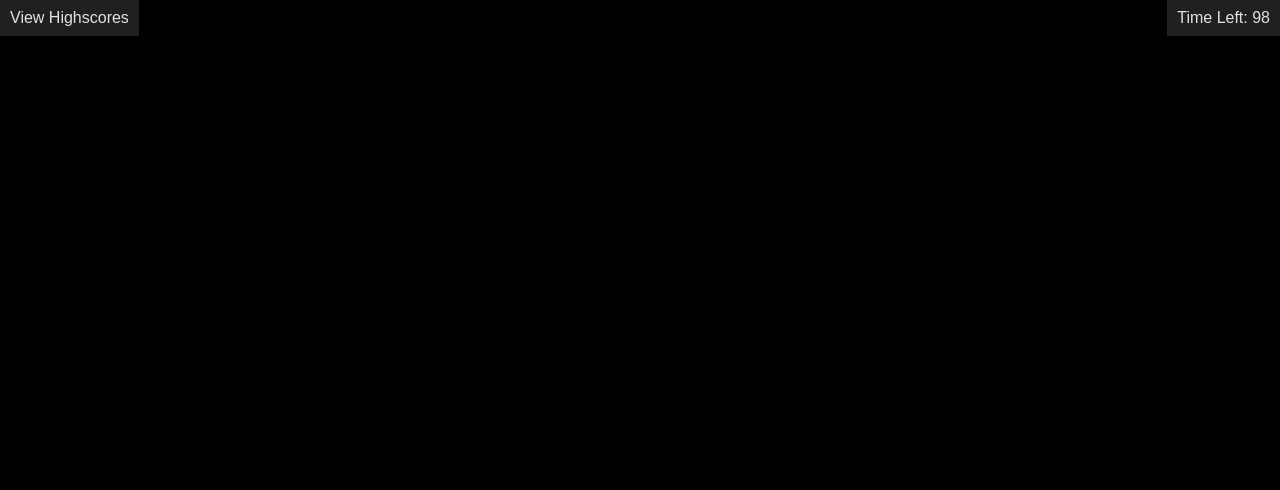
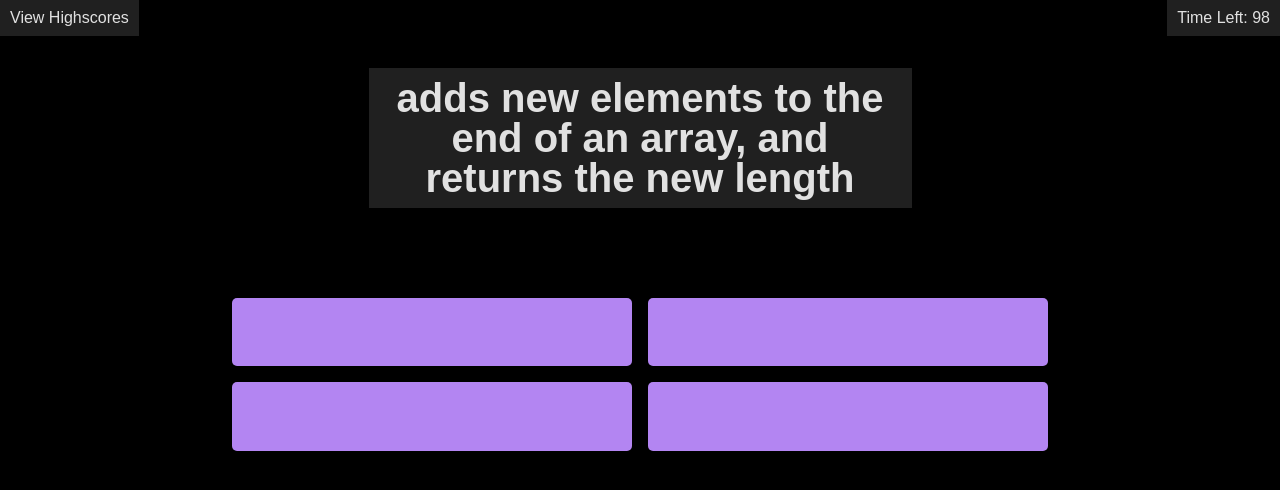
Before and after one commit to inklein1997/Javascript-Quiz, a plain HTML site: page index.html in a window 1280 px wide. Both pictures are taken after a click on the button "Start Quiz". Drawn offline with Linux system fonts and the light colour scheme.

Commit message:
added function to append and style new elements when prompting a new question

```diff
--- a/assets/css/style.css
+++ b/assets/css/style.css
@@ -33,7 +33,7 @@ main {
     gap: 2em;
 }
 
-main div {
+#main div {
     justify-content: center;
 }
 
--- a/assets/js/script.js
+++ b/assets/js/script.js
@@ -1,7 +1,11 @@
+var bodyEl = document.body
 var mainEl = document.getElementById('main');
 var timerEl = document.getElementById('timer');
 var startEl = document.getElementById('start');
-var questionEl = document.createElement("h2");
+var questionEl = document.createElement("h1");
+var divEl1 = document.createElement("div");
+var divEl2 = document.createElement("div");
+var divEl3 = document.createElement("div")
 var choice1El = document.createElement("button");
 var choice2El = document.createElement("button");
 var choice3El = document.createElement("button");
@@ -9,12 +13,17 @@ var choice4El = document.createElement("button");
 
 var timeLeft
 
+const questions = ["adds new elements to the end of an array, and returns the new length"]
+var question
 
 startEl.addEventListener("click", start)
 
 function start() {
-    mainEl.remove();
-    startTimer();
+    mainEl.remove();        //clears screen
+    startTimer();           //starts timer
+    pullQuestion();         //pulls in random question
+    generateLayout();       //generates layout for new question
+    askQuestion();          //displays new question with
 }
 
 function startTimer () {
@@ -27,3 +36,30 @@ function startTimer () {
         }
     }, 1000)
 }
+
+function pullQuestion() {
+    question = questions[Math.floor(Math.random()*questions.length)]
+}
+
+function generateLayout() {
+    bodyEl.appendChild(divEl1)
+    divEl1.appendChild(questionEl);
+    bodyEl.appendChild(divEl2);
+    divEl2.appendChild(choice1El);
+    divEl2.appendChild(choice2El);
+    divEl2.appendChild(choice3El);
+    divEl2.appendChild(choice4El);
+
+    divEl1.setAttribute("class", "row")
+    divEl1.setAttribute("style", "justify-content:center; margin-top: 2em;")
+    divEl2.setAttribute("style","display:flex; flex-wrap:wrap; justify-content:center; gap: 1em; margin:7%;")
+    choice1El.setAttribute("style","flex: 0 1 33%; min-width:400px; height:68.75px")
+    choice2El.setAttribute("style","flex: 0 1 33%; min-width:400px; height:68.75px")
+    choice3El.setAttribute("style","flex: 0 1 33%; min-width:400px; height:68.75px")
+    choice4El.setAttribute("style","flex: 0 1 33%; min-width:400px; height:68.75px")
+}
+
+function askQuestion() {
+    pullQuestion();
+    questionEl.textContent = question
+}
```
